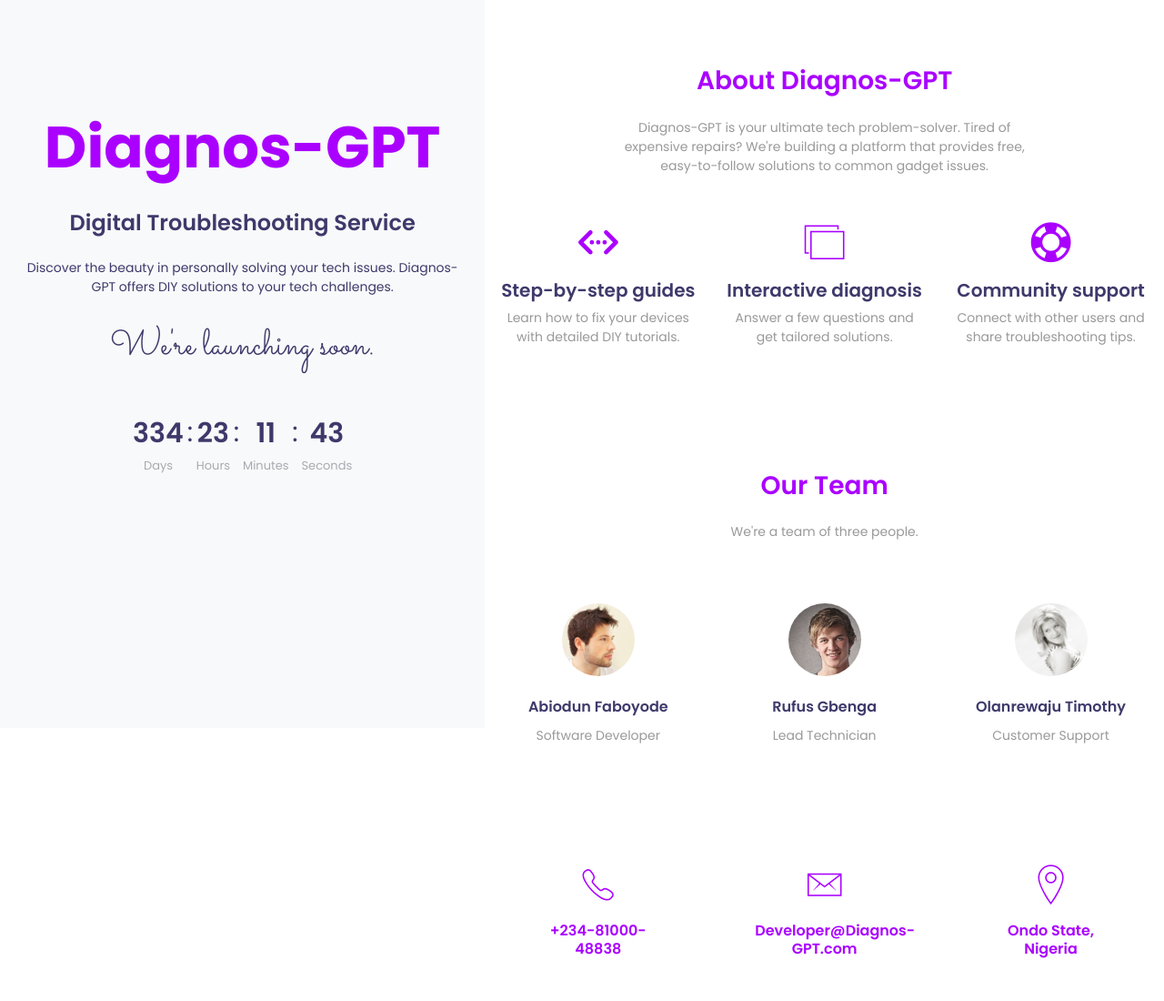
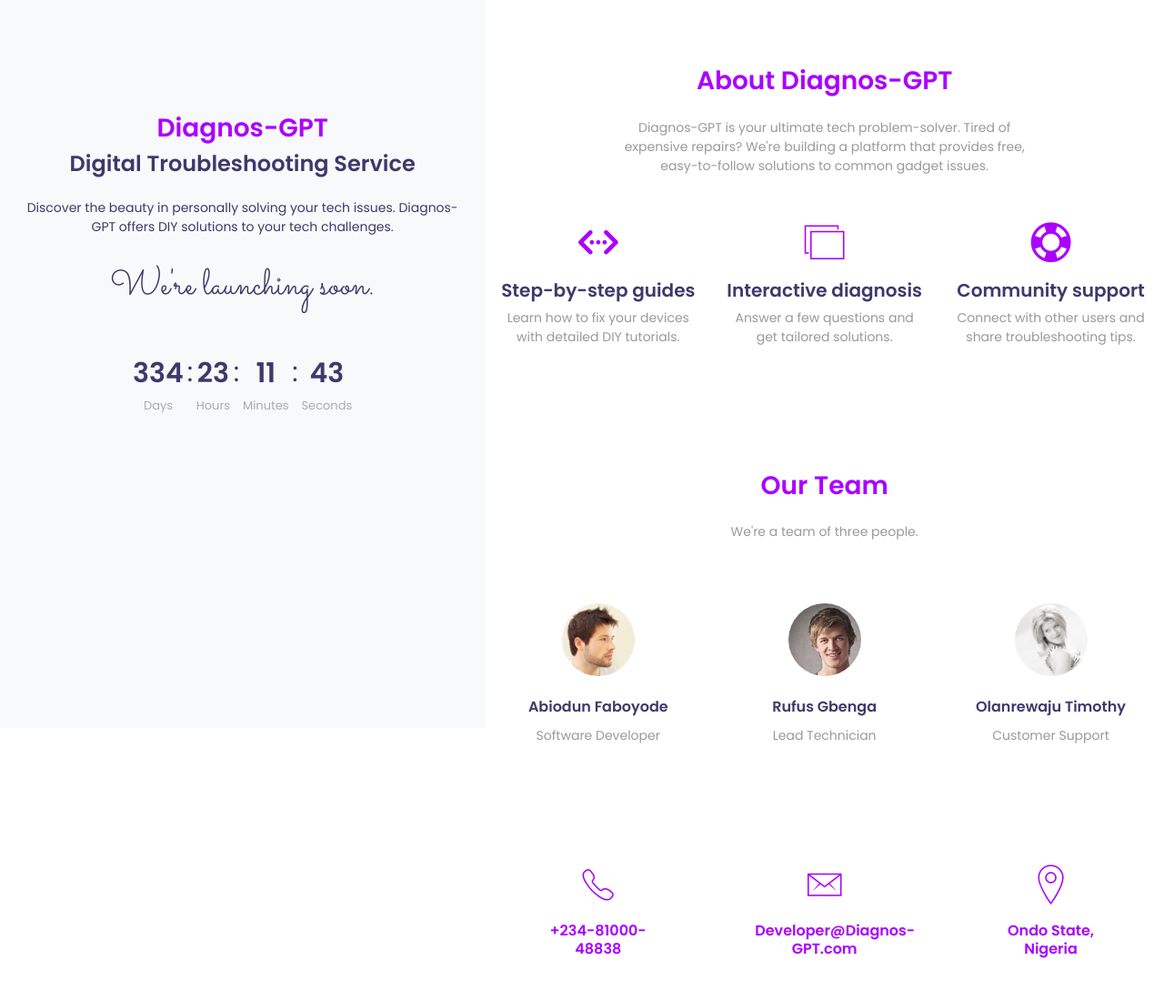
Before and after one commit to AbiodunCreatives/Diagnos-GPT, a plain HTML site: page index.html in a window 1280 px wide. Shown: the top 1100 px of the page at 91% size. Drawn offline with nearby package versions, Linux system fonts and the light colour scheme.

Commit message:
Update index.html

```diff
--- a/index.html
+++ b/index.html
@@ -17,7 +17,7 @@
             <div class="container-fluid">
                 <div class="row">
                     <div class="col-sm-5 bg-light text-center col-fixed">
-                        <h1 class="pt-4 h2"><span class="text-green">Diagnos-GPT</span></h1>
+                        <h2 class="pt-4 h2"><span class="text-green">Diagnos-GPT</span></h2>
                         <h3>Digital Troubleshooting Service</h3>
                         <p class="mt-4">
                             Discover the beauty in personally solving your tech issues. Diagnos-GPT offers DIY solutions to your tech challenges.
```
